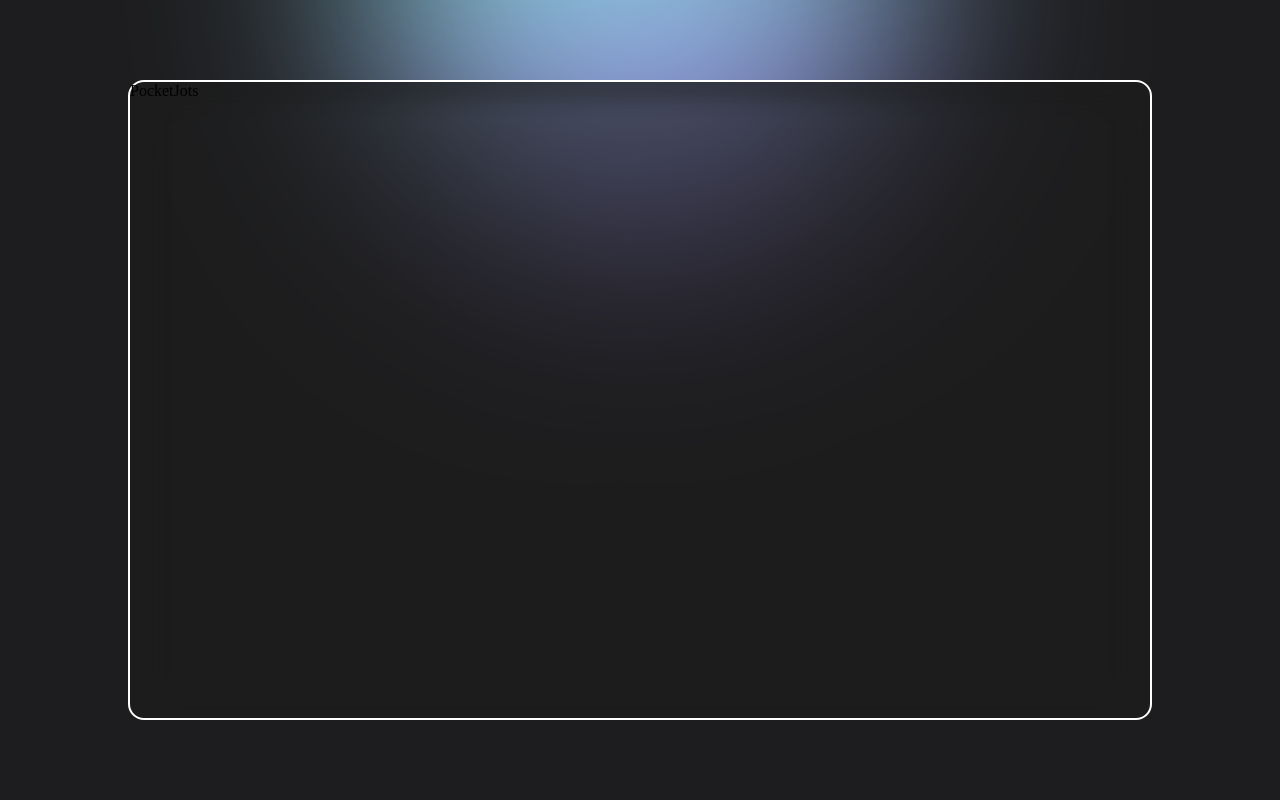
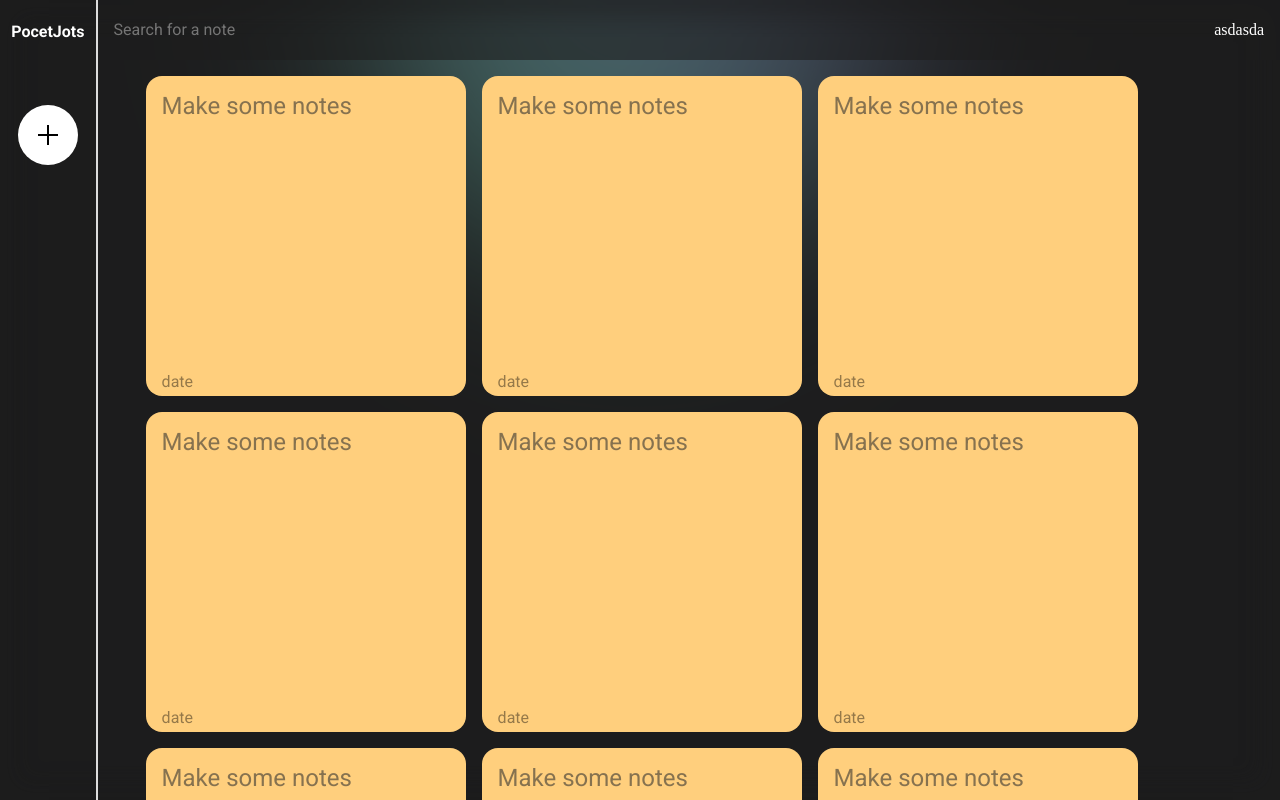
Before and after one commit to Hisokaqq/PocketJots, a React (Create React App) app in the folder frontend/: page / in a window 1280 px wide. Built offline with nearby package versions, Linux system fonts and the light colour scheme.

Commit message:
setting up right part

```diff
--- a/frontend/package.json
+++ b/frontend/package.json
@@ -3,6 +3,9 @@
   "version": "0.1.0",
   "private": true,
   "dependencies": {
+    "@fortawesome/fontawesome-svg-core": "^6.3.0",
+    "@fortawesome/free-solid-svg-icons": "^6.3.0",
+    "@fortawesome/react-fontawesome": "^0.2.0",
     "@testing-library/jest-dom": "^5.16.5",
     "@testing-library/react": "^13.4.0",
     "@testing-library/user-event": "^13.5.0",
--- a/frontend/public/index.html
+++ b/frontend/public/index.html
@@ -1,14 +1,21 @@
 <!DOCTYPE html>
 <html lang="en">
+
 <head>
   <meta charset="utf-8" />
   <link rel="icon" href="%PUBLIC_URL%/favicon.ico" />
+
+
+
+  <link rel="preconnect" href="https://fonts.googleapis.com">
+  <link rel="preconnect" href="https://fonts.gstatic.com" crossorigin>
+  <link href="https://fonts.googleapis.com/css2?family=Roboto:wght@300;400;500;700&display=swap" rel="stylesheet">
+
+
+
   <meta name="viewport" content="width=device-width, initial-scale=1" />
   <meta name="theme-color" content="#000000" />
-    <meta
-      name="description"
-      content="Web site created using create-react-app"
-    />
+  <meta name="description" content="Web site created using create-react-app" />
   <link rel="apple-touch-icon" href="%PUBLIC_URL%/logo192.png" />
   <!--
       manifest.json provides metadata used when your web app is installed on a
@@ -26,6 +33,7 @@
     -->
   <title>React App</title>
 </head>
+
 <body>
   <noscript>You need to enable JavaScript to run this app.</noscript>
   <div id="root"></div>
@@ -40,4 +48,5 @@
       To create a production bundle, use `npm run build` or `yarn build`.
     -->
 </body>
+
 </html>
--- a/frontend/src/App.css
+++ b/frontend/src/App.css
@@ -7,3 +7,13 @@
 body {
   background: #1D1D1F
 }
+
+p {
+  font-family: 'Roboto', sans-serif;
+}
+
+a {
+  all: unset;
+  cursor: pointer;
+  font-family: 'Roboto', sans-serif;
+}
--- a/frontend/src/screen/HomeScreen.jsx
+++ b/frontend/src/screen/HomeScreen.jsx
@@ -1,34 +1,309 @@
-import React from 'react'
-import styled from "styled-components"
-import {motion} from "framer-motion"
+import React, { useState } from 'react';
+import styled from "styled-components";
+import { motion } from "framer-motion";
+import { FontAwesomeIcon } from '@fortawesome/react-fontawesome';
+import { faCheck } from '@fortawesome/free-solid-svg-icons';
+
+function hexToRgba(hex, opacity) {
+    const hexWithoutHash = hex.replace('#', '');
+    const r = parseInt(hexWithoutHash.substring(0, 2), 16);
+    const g = parseInt(hexWithoutHash.substring(2, 4), 16);
+    const b = parseInt(hexWithoutHash.substring(4, 6), 16);
+    return `rgba(${r}, ${g}, ${b}, ${opacity})`;
+  }
+
+const dotAnim = {
+    open: (i) => ({
+      y: [-40, 0],
+      opacity: 1,
+      scaleY:[3,1],
+      mixBlendMode: "difference",
+      transition: {
+        delay: i * .2,
+      },
+    }),
+
+    close: (i) => ({
+        y: -240,
+        opacity: 0,
+        // scale: 0.5,
+        scaleY: 2,
+        transition: {
+        duration: .2,
+      },
+    }),
+  };
+
+
+  const dotContAnim = {
+    open: {
+      transition: {
+        staggerChildren: 0.2,
+        delayChildren: 0.4,
+
+      },
+    },
+    close: {},
+  };
+
+  const plusAnim = {
+    rotateClockwise: {
+      rotate: 360-45,
+      transition: {
+        duration: .7,
+      },
+    },
+    rotateCounterClockwise: {
+      rotate: -360,
+      transition: {
+        duration: .5,
+      },
+    },
+  };
+
   const HomeScreen = () => {
+    const [isRotated, setIsRotated] = useState(false);
+    const [notes, setNotes] = useState([1,2,3,4,5,6,7,8,9,10])
+    const handlePlusClick = () => {
+      setIsRotated((prevState) => !prevState);
+    };
+
+
     return (
       <StyledHome>
         <div className="container">
           <div className="left">
-             PocketJots
+            <p className="logo">PocetJots</p>
+            <div className="notes-container">
+              <StyledPlus
+                animate={isRotated ? "rotateClockwise" : "rotateCounterClockwise"}
+                variants={plusAnim}
+                onClick={handlePlusClick}
+              />
+              <StyledDots
+                variants={dotContAnim}
+                animate={isRotated ? "open" : "close"}
+              >
+                <motion.div
+                  className="dot"
+                  style={{ background: "#FFCF7D", position: "absolute", top: 40 }}
+                  variants={dotAnim}
+                  custom={0}
+                  whileHover={{scale:1.1}}
+                />
+                <motion.div
+                  className="dot"
+                  style={{ background: "#F0A177", position: "absolute", top: 80 }}
+                  variants={dotAnim}
+                  custom={1}
+                  whileHover={{scale:1.1}}
+                />
+                <motion.div
+                  className="dot"
+                  style={{ background: "#B095F6", position: "absolute", top: 120 }}
+                  variants={dotAnim}
+                  custom={2}
+                  whileHover={{scale:1.1}}
+                />
+                <motion.div
+                  className="dot"
+                  style={{ background: "#55CFFA", position: "absolute", top: 160 }}
+                  variants={dotAnim}
+                  custom={3}
+                  whileHover={{scale:1.1}}
+                />
+                <motion.div
+                  className="dot"
+                  style={{ background: "#E6EE96", position: "absolute", top: 200 }}
+                  variants={dotAnim}
+                  custom={4}
+                  whileHover={{scale:1.1}}
+                />
+              </StyledDots>
             </div>
-            <div className="right"></div>
+          </div>
+          <StyledRight>
+            <StyledSearchBar>
+                <input type="text"  placeholder='Search for a note'/>
+                <div className='icon'>
+                    asdasda
+                </div>
+            </StyledSearchBar>
+            <div className="data">
+                {
+                    notes.map((note, index)=>(
+                        <StyledNote style={{background: hexToRgba("#FFCF7D", 9)}}>
+                            <textarea spellCheck={false} placeholder='Make some notes'></textarea>
+                            <p className='date'>date</p>
+                        </StyledNote>
+                    ))
+                }
+            </div>
+          </StyledRight>
         </div>
       </StyledHome>
-  )
+    );
+  };
+
+
+  const StyledDots = styled(motion.div)`
+    height: 300px;
+    width: 30px;
+    margin: auto;
+    /* background-color: red; */
+    overflow: hidden;
+    position: relative;
+
+    .dot {
+      left: 5px;
+      width: 20px;
+      aspect-ratio: 1;
+      border-radius: 50%;
+      box-shadow: 0px 3px 5px rgba(0, 0, 0, .5);
     }
+  `;
+
+const StyledNote = styled(motion.div)`
+    background-color: rgba(255, 207, 125, 1);
+    width: 20rem;
+    height: 20rem;
+    border-radius: 1rem;
+    overflow: hidden;
+    display: flex;
+    flex-direction: column;
+    .date{
+        margin-left: 1rem;
+        margin-bottom: .3rem;
+        color: #0000006a;
+    }
+    textarea {
+        all: unset;
+        flex: 1;
+        color: #000;
+        font-size: 1.5rem;
+        padding: 1rem;
+        font-family: 'Roboto', sans-serif;
+        resize: none;
+        overflow-wrap: break-word;
+        white-space: pre-wrap;
+
+        &::placeholder{
+            color: #2e2e2e94;
+        }
+    }
+
+`
+
+const StyledRight = styled(motion.div)`
+    width: 100rem;
+    display: flex;
+    flex-direction: column;
+    .data{
+        width: 100%;
+        height: 100%;
+        padding: 1rem 3rem;
+        display: flex;
+        flex-wrap: wrap;
+        gap: 1rem;
+        overflow-y: scroll;
+
+    }
+`
+
+const StyledSearchBar = styled(motion.div)`
+    width: 100%;
+    height: 4rem;
+    display: flex;
+    background-color: rgba(29, 29, 29, 0.6);
+    padding: .2rem 1rem;
+    align-items: center;
+    input{
+        all: unset;
+        color: #fff;
+        flex: 1;
+        font-family: 'Roboto', sans-serif;
+    }
+    .icon{
+        color: #fff;
+    }
+`
+
+
 const StyledHome = styled(motion.div)`
   width: 100%;
   height: 100vh;
   position: relative;
-    .container{
+
+  .notes-container {
+    margin-top: 3rem;
+    width: 100%;
+    display: flex;
+    align-items: center;
+    justify-content: center;
+    flex-direction: column;
+  }
+
+  .container {
+    overflow: hidden;
     position: absolute;
     top: 50%;
     left: 50%;
     transform: translate(-50%, -50%);
-        background-color: rgba(29,29,29, .6);
-        border-radius: 1rem;
-        width: 80%;
-        height: 80vh;
-        box-shadow: 0 0 20px 20px rgba(29,29,29, .4) inset;
-        border: 2px solid white;
+    background-color: rgba(29, 29, 29, 0.6);
+    width: 100%;
+    height: 100vh;
+    box-shadow: 0 0 20px 20px rgba(29, 29, 29, 0.4) inset;
+    display: flex;
+
+    .left {
+
+      width: 7rem;
+      height: 100%;
+      background-color: rgba(29, 29, 29, 0.4);
+      display: flex;
+      align-items: center;
+      flex-direction: column;
+      border-right: #dddddd 2px solid;
+
+      .logo {
+        color: white;
+        font-weight: 700;
+        padding: 1rem 0.7rem;
+        margin-top: .4rem;
+      }
+    }
+  }
+`;
+
+
+const StyledPlus = styled(motion.button)`
+  all:unset;
+  z-index: 3;
+  width: 60px;
+  height: 60px;
+  background-color: rgba(255, 255, 255, 1);
+  transition: all .3s ease-out;
+  &:hover{
+    background-color: #aaaaaa;
+  }
+  border-radius: 50%;
+  display: flex;
+  justify-content: center;
+  align-items: center;
+  cursor: pointer;
+  position: relative;
+
+  &::before,
+  &::after {
+    content: '';
+    position: absolute;
+    width: 2px;
+    height: 20px;
+    background-color: #000;
   }
 
-`
-export default HomeScreen
+  &::before {
+    transform: rotate(90deg);
+  }
+`;
+export default HomeScreen;
```
Also changed, not shown: 1 other file (tests, documents, lock files or other folders). Lines whose indentation alone changed are shown as unchanged.
